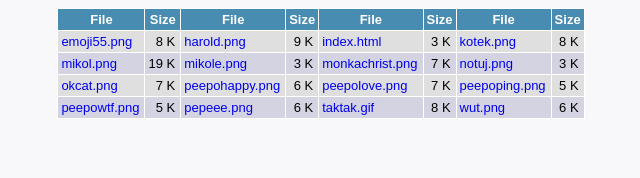
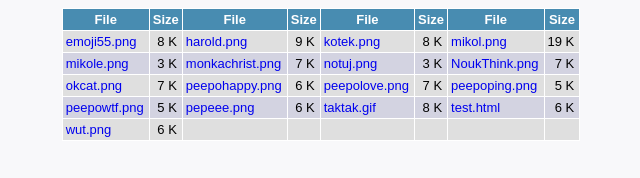
Before and after one commit to wojtasss298/cdn.wojtasss298.tk, a plain HTML site: page emotes/index.html in a window 1280 px wide. Shown: the whole page, without its empty margins (319-959 px from the left). Drawn offline with Linux system fonts and the light colour scheme.

Commit message:
Add files via upload

```diff
--- a/emotes/index.html
+++ b/emotes/index.html
@@ -34,10 +34,11 @@ TABLE.fancy TH {border-right: 1px solid; border-bottom: 1px solid; text-align: c
 
 <table border="0" cellspacing="0" cellpadding="3" summary="file table" class="fancy centered">
 <tr><th><b>File</b></th><th><b>Size</b></th><th><b>File</b></th><th><b>Size</b></th><th><b>File</b></th><th><b>Size</b></th><th><b>File</b></th><th><b>Size</b></th></tr>
-<tr><td class="left"><a href="emoji55.png">emoji55.png</a></td><td class="right" align="right">8&nbsp;K</td><td class="left"><a href="harold.png">harold.png</a></td><td class="right" align="right">9&nbsp;K</td><td class="left"><a href="index.html">index.html</a></td><td class="right" align="right">3&nbsp;K</td><td class="left"><a href="kotek.png">kotek.png</a></td><td class="right" align="right">8&nbsp;K</td></tr>
-<tr class="row2"><td class="left"><a href="mikol.png">mikol.png</a></td><td class="right" align="right">19&nbsp;K</td><td class="left"><a href="mikole.png">mikole.png</a></td><td class="right" align="right">3&nbsp;K</td><td class="left"><a href="monkachrist.png">monkachrist.png</a></td><td class="right" align="right">7&nbsp;K</td><td class="left"><a href="notuj.png">notuj.png</a></td><td class="right" align="right">3&nbsp;K</td></tr>
+<tr><td class="left"><a href="emoji55.png">emoji55.png</a></td><td class="right" align="right">8&nbsp;K</td><td class="left"><a href="harold.png">harold.png</a></td><td class="right" align="right">9&nbsp;K</td><td class="left"><a href="kotek.png">kotek.png</a></td><td class="right" align="right">8&nbsp;K</td><td class="left"><a href="mikol.png">mikol.png</a></td><td class="right" align="right">19&nbsp;K</td></tr>
+<tr class="row2"><td class="left"><a href="mikole.png">mikole.png</a></td><td class="right" align="right">3&nbsp;K</td><td class="left"><a href="monkachrist.png">monkachrist.png</a></td><td class="right" align="right">7&nbsp;K</td><td class="left"><a href="notuj.png">notuj.png</a></td><td class="right" align="right">3&nbsp;K</td><td class="left"><a href="NoukThink.png">NoukThink.png</a></td><td class="right" align="right">7&nbsp;K</td></tr>
 <tr><td class="left"><a href="okcat.png">okcat.png</a></td><td class="right" align="right">7&nbsp;K</td><td class="left"><a href="peepohappy.png">peepohappy.png</a></td><td class="right" align="right">6&nbsp;K</td><td class="left"><a href="peepolove.png">peepolove.png</a></td><td class="right" align="right">7&nbsp;K</td><td class="left"><a href="peepoping.png">peepoping.png</a></td><td class="right" align="right">5&nbsp;K</td></tr>
-<tr class="row2"><td class="left"><a href="peepowtf.png">peepowtf.png</a></td><td class="right" align="right">5&nbsp;K</td><td class="left"><a href="pepeee.png">pepeee.png</a></td><td class="right" align="right">6&nbsp;K</td><td class="left"><a href="taktak.gif">taktak.gif</a></td><td class="right" align="right">8&nbsp;K</td><td class="left"><a href="wut.png">wut.png</a></td><td class="right" align="right">6&nbsp;K</td></tr>
+<tr class="row2"><td class="left"><a href="peepowtf.png">peepowtf.png</a></td><td class="right" align="right">5&nbsp;K</td><td class="left"><a href="pepeee.png">pepeee.png</a></td><td class="right" align="right">6&nbsp;K</td><td class="left"><a href="taktak.gif">taktak.gif</a></td><td class="right" align="right">8&nbsp;K</td><td class="left"><a href="test.html">test.html</a></td><td class="right" align="right">6&nbsp;K</td></tr>
+<tr><td class="left"><a href="wut.png">wut.png</a></td><td class="right" align="right">6&nbsp;K</td><td class="left"></td><td></td><td class="left"></td><td></td><td class="left"></td><td></td></tr>
 </table>
 
 
```
